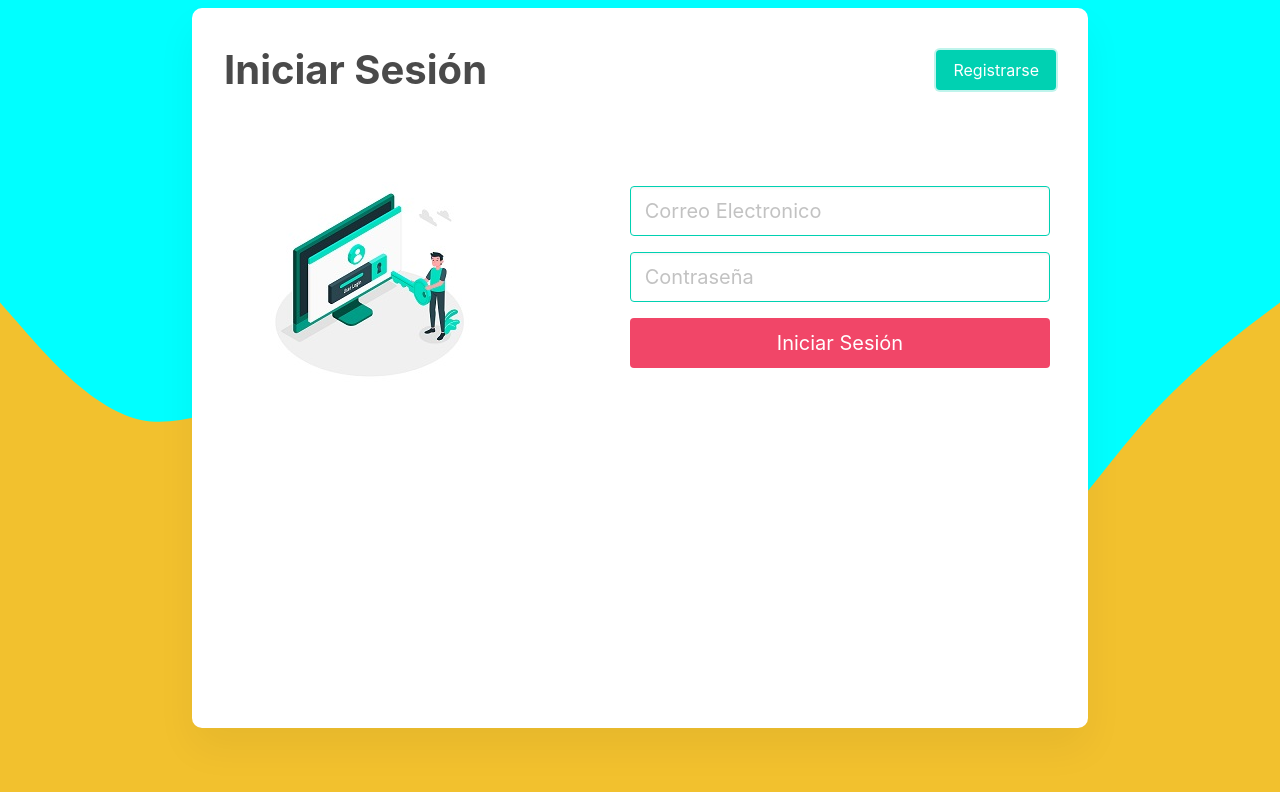
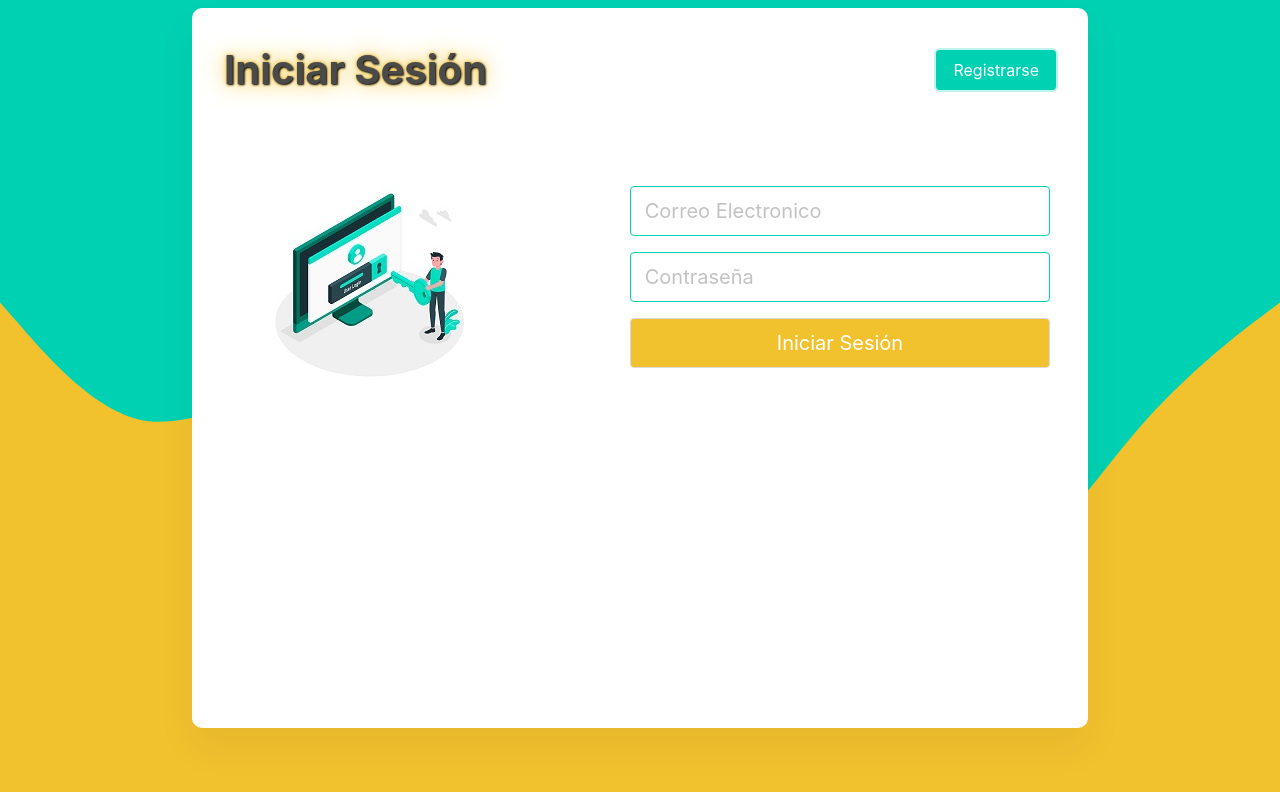
Before and after one commit to Azamora23/Control-de-Gastos, a React (Create React App) app: page /inicio-sesion in a window 1280 px wide. Built offline with nearby package versions, Linux system fonts and the light colour scheme; no server answers; what webfontloader would draw is missing.

Commit message:
cambios en color y estilo

```diff
--- a/src/componentes/InicioSesion.js
+++ b/src/componentes/InicioSesion.js
@@ -6,6 +6,7 @@ import {Titulo} from "../elementos/Titulo";
 import { Link } from "react-router-dom";
 import "bulma/css/bulma.min.css";
 import {Formulario, Input} from "../elementos/Formulario";
+import Boton from "../elementos/Boton";
 
 const InicioSesion = () => {
     return (
@@ -27,7 +28,7 @@ const InicioSesion = () => {
                 <div className="column is-three-fifths is-offset-one-fifth">
                     <Input className="input is-medium is-focus is-primary" type="email" name="email" placeholder="Correo Electronico"></Input>
                     <Input className="input is-medium is-focus is-primary" type="password" name="password" placeholder="Contraseña"></Input>
-                    <button className="button is-danger is-medium is-fullwidth" type="submit">Iniciar Sesión</button>
+                    <Boton className="button is-medium is-fullwidth" type="submit">Iniciar Sesión</Boton>
                 </div>
             </div>
             </Formulario>
--- a/src/componentes/RegistroUsuario.js
+++ b/src/componentes/RegistroUsuario.js
@@ -6,10 +6,11 @@ import {Titulo} from "../elementos/Titulo";
 import { Link } from "react-router-dom";
 import "bulma/css/bulma.min.css";
 import {Formulario, Input} from "../elementos/Formulario";
+import Boton from "../elementos/Boton"
 import {auth} from "./../firebase/FirebaseConfig";
 import { useHistory } from "react-router";
 import Alertas from "../elementos/Alertas";
-import styled from "styled-components";
+
 
 
 const RegistroUsuarios = () => {
@@ -133,19 +134,7 @@ const RegistroUsuarios = () => {
     );
 }
 
-const Boton = styled.button`
-    background: #F2C12E;
-    color: #fff;
 
-    &:hover{
-        color: #fff;
-        border: #F2C12E
-    }
-    &:focus{
-        border: #F2C12E;
-        color: #fff;
-    }
-`;
 
 
 
--- /dev/null
+++ b/src/elementos/Boton.js
@@ -0,0 +1,17 @@
+import styled from "styled-components";
+
+const Boton = styled.button`
+    background: #F2C12E;
+    color: #fff;
+
+    &:hover{
+        color: #fff;
+        border: #F2C12E
+    }
+    &:focus{
+        border: #F2C12E;
+        color: #fff;
+    }
+`;
+
+export default Boton;
--- a/src/elementos/Header.js
+++ b/src/elementos/Header.js
@@ -2,7 +2,8 @@ import styled from "styled-components";
 
 
 const Header = styled.header`
-    padding: 1rem 2rem 0rem!important;
+    padding: 1rem 2rem 0rem;
+
 `;
 
 
--- a/src/elementos/Titulo.js
+++ b/src/elementos/Titulo.js
@@ -3,6 +3,7 @@ import styled from "styled-components";
 const Titulo = styled.h1`
     font-size: 2.5rem;
     font-weight: bold;
+    text-shadow: 1px 1px 2px black, 0 0 25px #F2C12E, 0 0 5px #F2C12E;
 
     @media(max-width: 950px){
         font-size: 2rem;
--- a/src/index.css
+++ b/src/index.css
@@ -5,7 +5,7 @@
 
 body {
   font-family: 'Roboto', sans-serif;
-  background-color: aqua;
+  background-color: hsl(171, 100%, 41%);
 }
 
 #root {
```
